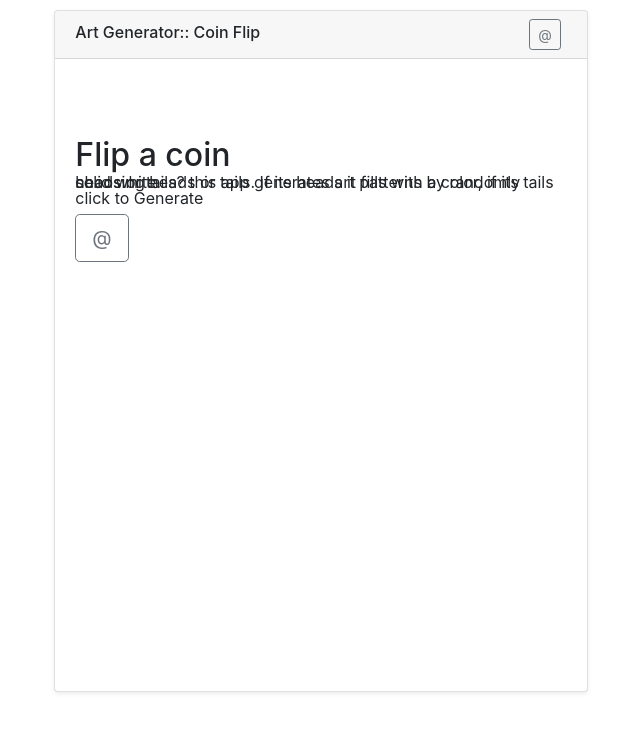
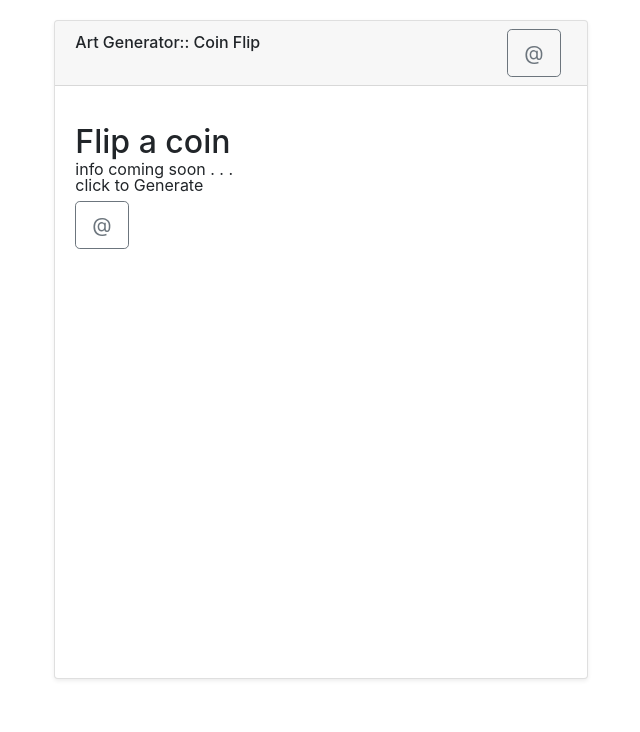
Before and after one commit to greench0/art-gen_coin-flip, a plain HTML site: page index.html in a window 1280 px wide. Shown: the whole page, without its empty margins (319-959 px from the left). Drawn offline with nearby package versions, Linux system fonts and the light colour scheme.

Commit message:
new udpates

```diff
--- a/assets/style.css
+++ b/assets/style.css
@@ -34,7 +34,7 @@ border-color: grey;
 
 #default {
   margin: 0 auto;
-    padding: 40px 00px 0px 20px;
+    padding: 0px 0px 0px 20px;
     display: block;
     float: left;
     line-height: 0;
@@ -51,14 +51,18 @@ border-color: grey;
 
 }
 
+.top {
+  margin-top: 30px;
+
+}
 
 .card {
-  margin-top: 10px;
+  margin-top: 20px;
 
 }
 
 .card-header{
-  height: 48px;
+  height: 65px;
 }
 
 
--- a/index.html
+++ b/index.html
@@ -19,12 +19,13 @@
 
 
 
-    <div class="col-xl-5 card mx-auto shadow-sm p-0 mb-5 bg-white rounded">
+    <div class="col-xl-5 card mx-auto shadow-sm p-0 mb-5 bg-white rounded top">
 
         <div class="card-header">
             <h6 class="flat-left">Art Generator:: Coin Flip</h6>
+
             <!-- <button id="btn-save" class="btn btn-outline-secondary btn-sm floats">save</button> -->
-            <button id="" class="btn btn-outline-secondary btn-sm floats btn-click">@</button>
+            <button id="" class="btn btn-outline-secondary btn-lg floats btn-click">@</button>
 
 
 
@@ -34,13 +35,14 @@
 
         <div id="art-board" class="col-lg-12 text-center p-3"></div>
 
-<div id="default"">
+<div id="default">
 <h2>Flip a coin</h2>
 <br>
-<p>heads or tails? this app generates art patterns by randomly choosing heads or tails. If its heads it fills with a color, if its tails solid white.</p>
+<p>info coming soon . . .</p>
+
 <br><br>
 <p>click to Generate</p>
-<button id="" class="btn btn-outline-secondary btn-lg btn-click">@</button>
+<button class="btn btn-outline-secondary btn-lg btn-click">@</button>
 </div>
 
 
```
